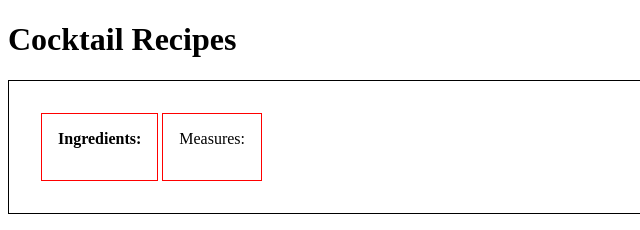
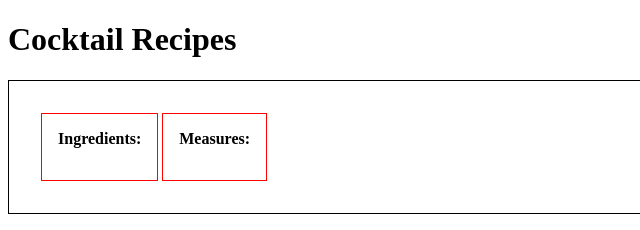
Before and after one commit to avinashs8/phase-1-project, a plain HTML site: page index.html in a window 1280 px wide. Shown: the top 230 px of the page, 0-640 px from the left. Drawn offline with Linux system fonts and the light colour scheme; no server answers.

Commit message:
bold measures

```diff
--- a/index.html
+++ b/index.html
@@ -21,7 +21,7 @@
     <div class='child'> <b>Ingredients:</b>
         <ol id="ingredients"></ol>
     </div>
-    <div class='child'>Measures:
+    <div class='child'> <b>Measures:</b>
         <ol id="measures"></ol>
     </div>
   </div>
```
